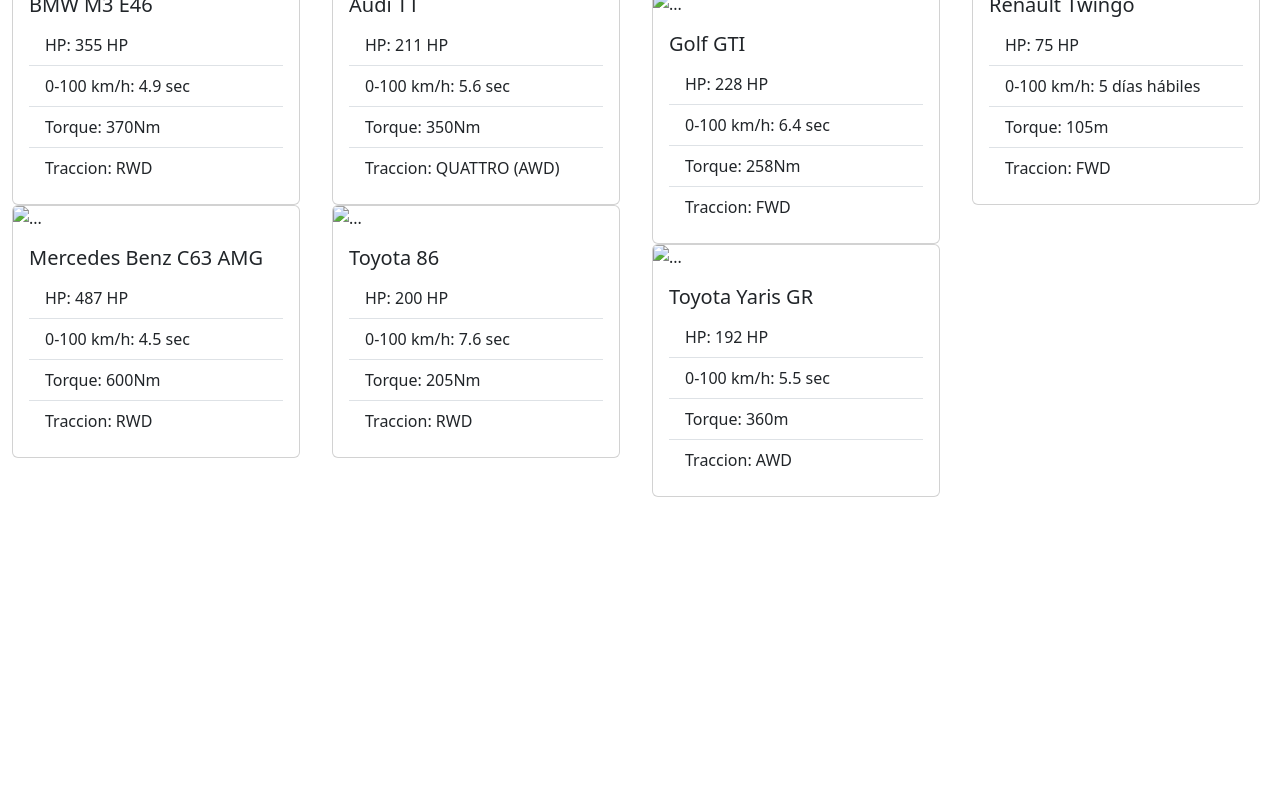
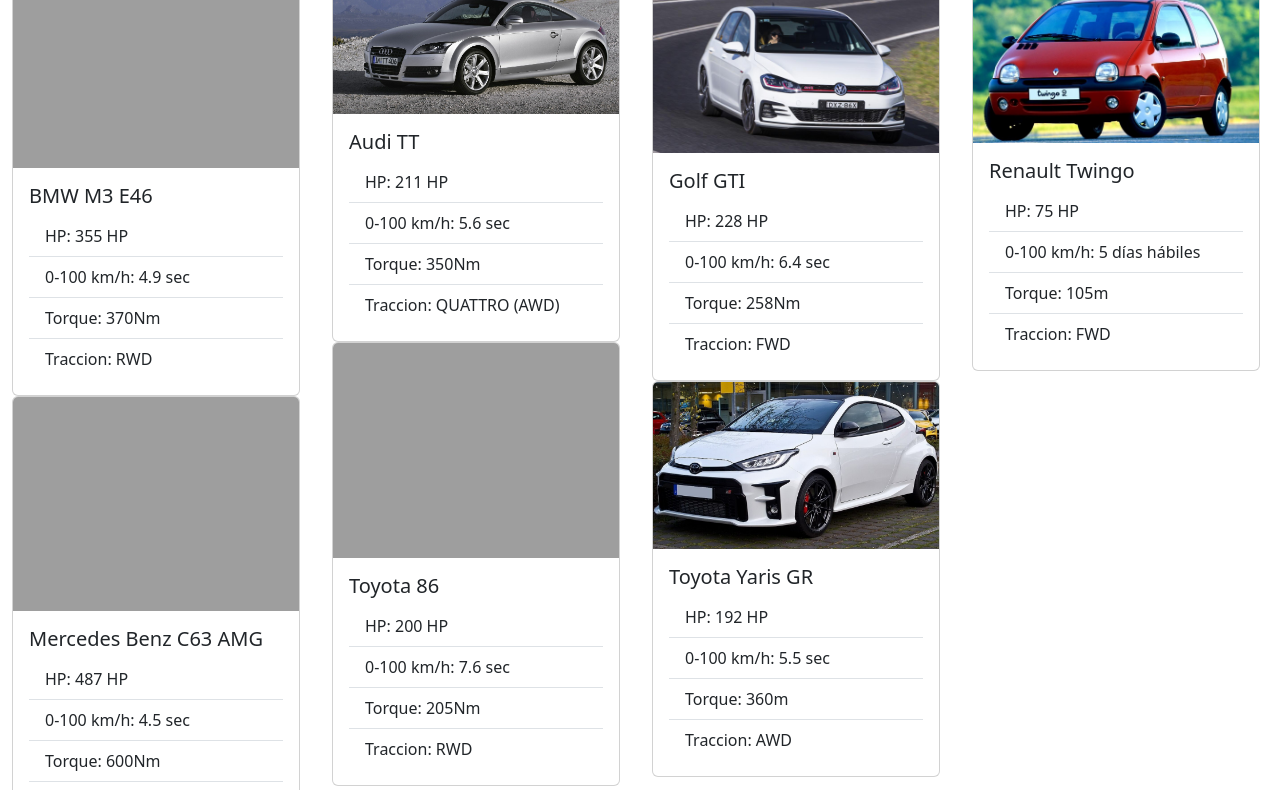
Before and after one commit to iaw-2024/NavarroRamiro14-1-html-css, a plain HTML site: page listado/bootstrap/index.html in a window 1280 px wide. Shown: the part 206-996 px from the top of the page. Before the commit the page ends 800 px from the top, so only its background shows below. Drawn offline with nearby package versions, Linux system fonts and the light colour scheme; the site is published under a folder, as on GitHub Pages, so addresses that start at the root find nothing.

Commit message:
Fixed path to images source

```diff
--- a/listado/bootstrap/index.html
+++ b/listado/bootstrap/index.html
@@ -41,7 +41,7 @@
                 <div class="autos">
 
                     <div class="card" style="width: 18rem;">
-                      <img src="/src/e46.jpg" class="card-img-top img-fluid" alt="...">
+                      <img src="../../src/e46.jpg" class="card-img-top img-fluid" alt="...">
                       <div class="card-body">
                         <h5 class="card-title">BMW M3 E46</h5>
                         <ul class="list-group list-group-flush">
@@ -54,7 +54,7 @@
                     </div>
 
                     <div class="card" style="width: 18rem;">
-                      <img src="/src/c63.jpg" class="card-img-top img-fluid" alt="...">
+                      <img src="../../src/c63.jpg" class="card-img-top img-fluid" alt="...">
                       <div class="card-body">
                         <h5 class="card-title">Mercedes Benz C63 AMG</h5>
                         <ul class="list-group list-group-flush">
@@ -72,7 +72,7 @@
                 <div class="autos">
 
                     <div class="card" style="width: 18rem;">
-                      <img src="/src/auditt.jpg" class="card-img-top img-fluid" alt="...">
+                      <img src="../../src/auditt.jpg" class="card-img-top img-fluid" alt="...">
                       <div class="card-body">
                         <h5 class="card-title">Audi TT</h5>
                         <ul class="list-group list-group-flush">
@@ -85,7 +85,7 @@
                     </div>
 
                     <div class="card" style="width: 18rem;">
-                      <img src="/src/toyota86.jpg" class="card-img-top img-fluid" alt="...">
+                      <img src="../../src/toyota86.jpg" class="card-img-top img-fluid" alt="...">
                       <div class="card-body">
                         <h5 class="card-title">Toyota 86</h5>
                         <ul class="list-group list-group-flush">
@@ -103,7 +103,7 @@
                 <div class="autos">
 
                     <div class="card" style="width: 18rem;">
-                      <img src="/src/golfgti.jpg" class="card-img-top img-fluid" alt="...">
+                      <img src="../../src/golfgti.jpg" class="card-img-top img-fluid" alt="...">
                       <div class="card-body">
                         <h5 class="card-title">Golf GTI</h5>
                         <ul class="list-group list-group-flush">
@@ -116,7 +116,7 @@
                     </div>
 
                     <div class="card" style="width: 18rem;">
-                      <img src="/src/toyotayaris.jpg" class="card-img-top img-fluid" alt="...">
+                      <img src="../../src/toyotayaris.jpg" class="card-img-top img-fluid" alt="...">
                       <div class="card-body">
                         <h5 class="card-title">Toyota Yaris GR</h5>
                         <ul class="list-group list-group-flush">
@@ -134,7 +134,7 @@
                 <div class="autos">
 
                     <div class="card" style="width: 18rem;">
-                      <img src="/src/twingo.jpg" class="card-img-top img-fluid" alt="...">
+                      <img src="../../src/twingo.jpg" class="card-img-top img-fluid" alt="...">
                       <div class="card-body">
                         <h5 class="card-title">Renault Twingo</h5>
                         <ul class="list-group list-group-flush">
```
Also changed, not shown: listado/tailwindcss/index.html (+7 -7 lines).
